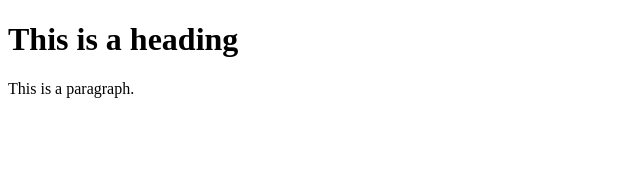
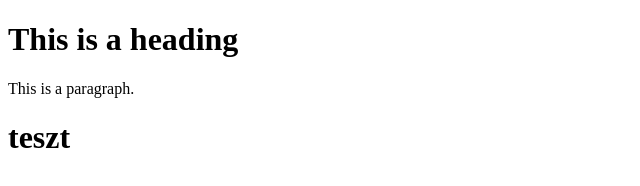
Before and after one commit to tothkalman/shop2, a plain HTML site: page index.html in a window 1280 px wide. Shown: the whole page, without its empty margins (0-640 px from the left). Drawn offline with Linux system fonts and the light colour scheme.

Commit message:
Update index.html

```diff
--- a/index.html
+++ b/index.html
@@ -5,6 +5,7 @@
 
 <h1>This is a heading</h1>
 <p>This is a paragraph.</p>
+  <h1>teszt</h1>
 
 </body>
 </html>
```
